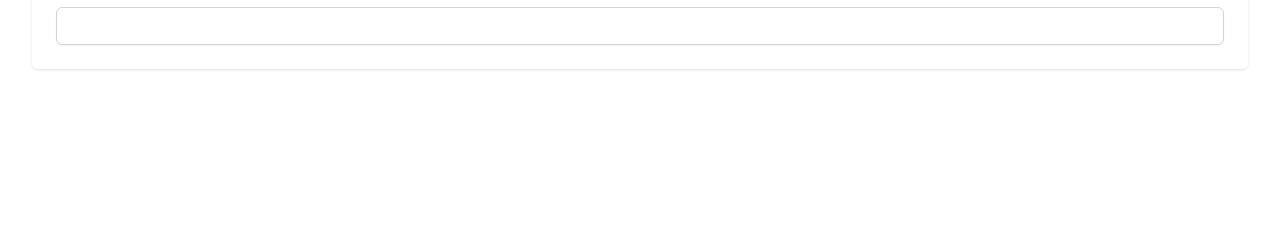
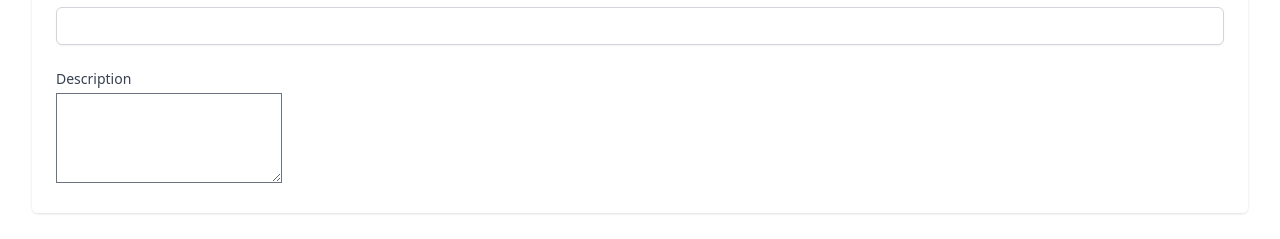
Before and after one commit to Abdul-Wahab12/Vue-Survey-App, a Vue app in the folder laravel-vue-survey/vue/: page /surveys/create in a window 1280 px wide. Shown: the part 333-572 px from the top of the page. Built offline with nearby package versions, Linux system fonts and the light colour scheme; sample sign-in values are in the browser's storage.

Commit message:
Added: add description section surveyView component

```diff
--- a/laravel-vue-survey/vue/src/views/SurveyView.vue
+++ b/laravel-vue-survey/vue/src/views/SurveyView.vue
@@ -71,9 +71,23 @@
                             v-model="model.title"
                             autocomplete="survey_title"
                             class="mt-1 focus:ring-indigo-500 focus:border-indigo-500 block w-full shadow-sm sm:text-sm border-gray-300 rounded-md"
-                        >
+                        />
                     </div>
                     <!-- Title End -->
+
+                    <!-- Description -->
+                    <div>
+                        <label
+                            for="about"
+                            class="block text-sm font-medium text-gray-700"
+                        >
+                            Description
+                        </label>
+                        <div class="mt-1">
+                            <textarea name="description" id="description" rows="3"></textarea>
+                        </div>
+                    </div>
+                    <!-- Description End -->
                 </div>
             </div>
         </form>
```
